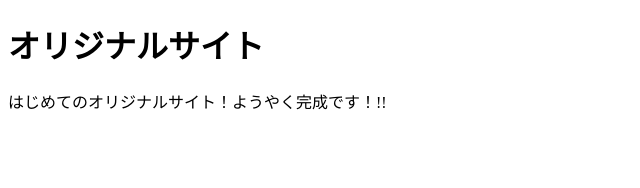
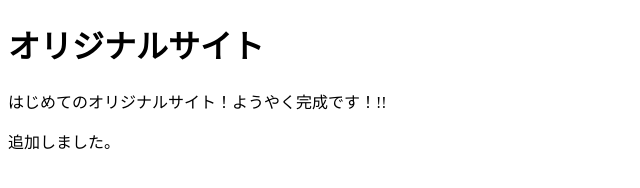
Before and after one commit to erina-1173/test, a plain HTML site: page index.html in a window 1280 px wide. Shown: the whole page, without its empty margins (0-640 px from the left). Drawn offline with Linux system fonts and the light colour scheme.

Commit message:
２回目のプッシュ

```diff
--- a/index.html
+++ b/index.html
@@ -8,5 +8,6 @@
 <body>
     <h1>オリジナルサイト</h1>
     <p>はじめてのオリジナルサイト！ようやく完成です！!!</p>
+    <p>追加しました。</p>
 </body>
 </html>
```
